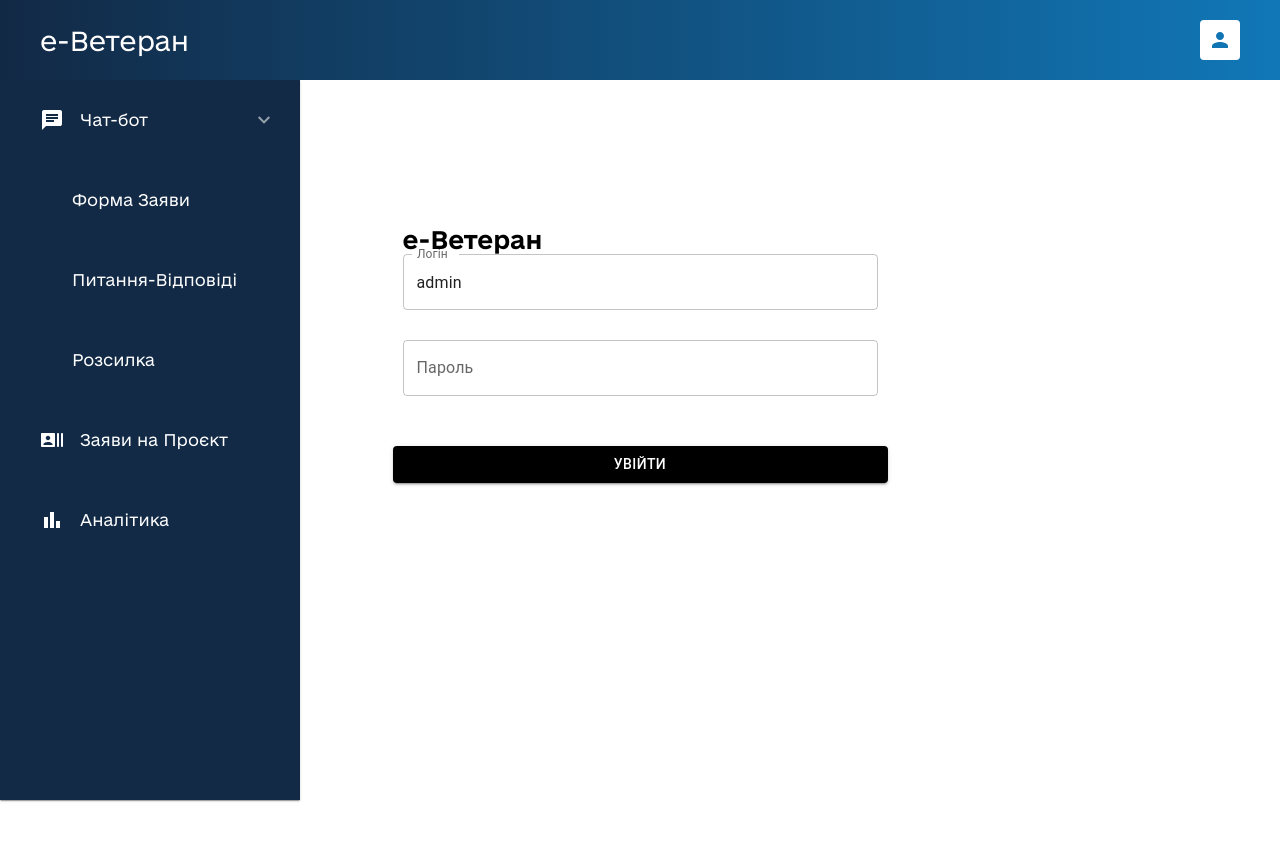
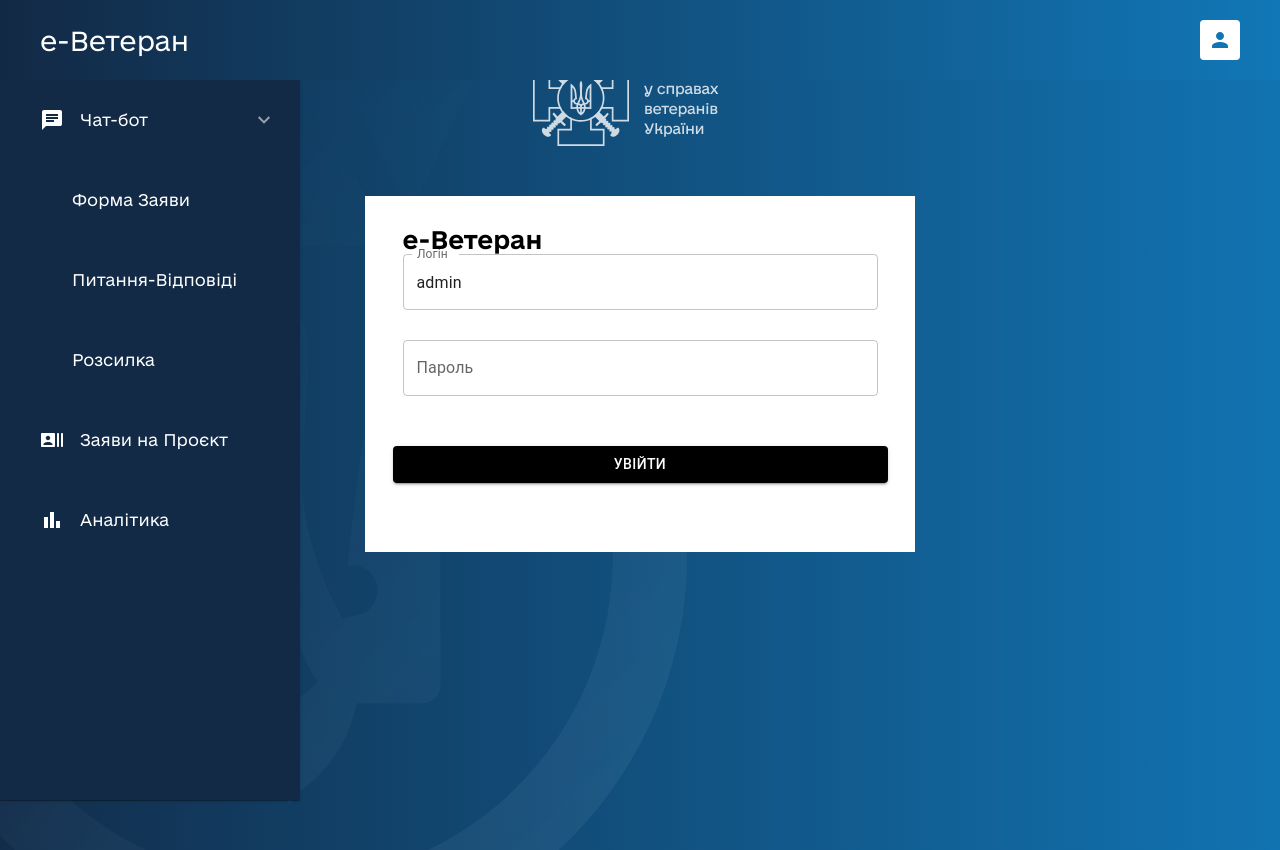
Before and after one commit to Vitaliy-Mazurenko/Hackathon, a React (Vite) app in the folder front/: page /login in a window 1280 px wide. Before the commit the page ends 800 px from the top, so only its background shows below. Built offline with nearby package versions, Linux system fonts and the light colour scheme.

Commit message:
fix: classes.login

```diff
--- a/front/src/App.jsx
+++ b/front/src/App.jsx
@@ -32,6 +32,8 @@ function App() {
                     <Route path="*" element={<Navigate to="/login"/>}/>
 
                      <Route path="/home" element={<Home/>}/>
+                     <Route path='/question' element={<Question/>}/>
+                     <Route path='/analyst' element={<Analyst/>}/>
                      {/* <Route path='/login' element={<Login/>}/>  */}
 
                     <Route path="/login" element={<Login setLogin={setLogin}/>}/>
--- a/front/src/pages/login/Login.jsx
+++ b/front/src/pages/login/Login.jsx
@@ -36,7 +36,7 @@ const Login = () => {
   }
 
     return (
-        <div className={classes.home}>
+        <div className={classes.login}>
              <div className={classes.header}>
                  </div>
       <form className={classes.eForm}>
```
